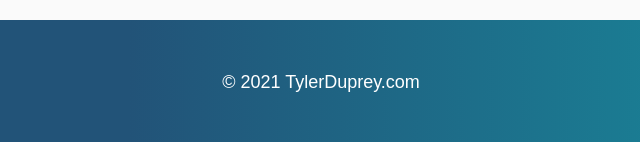
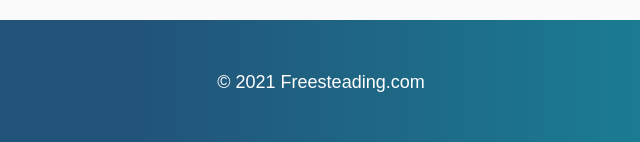
Before and after one commit to TylerDuprey/freesteading, a plain HTML site: page search/index.html in a window 1280 px wide. Shown: the part 1055-1197 px from the top of the page, 319-959 px from the left. Drawn offline with Linux system fonts and the light colour scheme; files that its build step writes are made by us from their sources; files whose address does not match are found by name.

Commit message:
Search footer updated

```diff
--- a/search/index.html
+++ b/search/index.html
@@ -114,11 +114,11 @@
         </div>
 
         <!-- FOOTER -->
-        <footer class="main-footer">
-            <div class="footer-container container">
-                <p>&copy; <span class="jsDate">2019</span> TylerDuprey.com</p>
-            </div>
-        </footer>
+		<footer class="main-footer">
+			<div class="footer-container container">
+				<p>&copy; <span class="jsDate">2021</span> Freesteading.com</p>
+			</div>
+		</footer>
         <script src="../js/main.js"></script>
     </body>
 </html>
```
